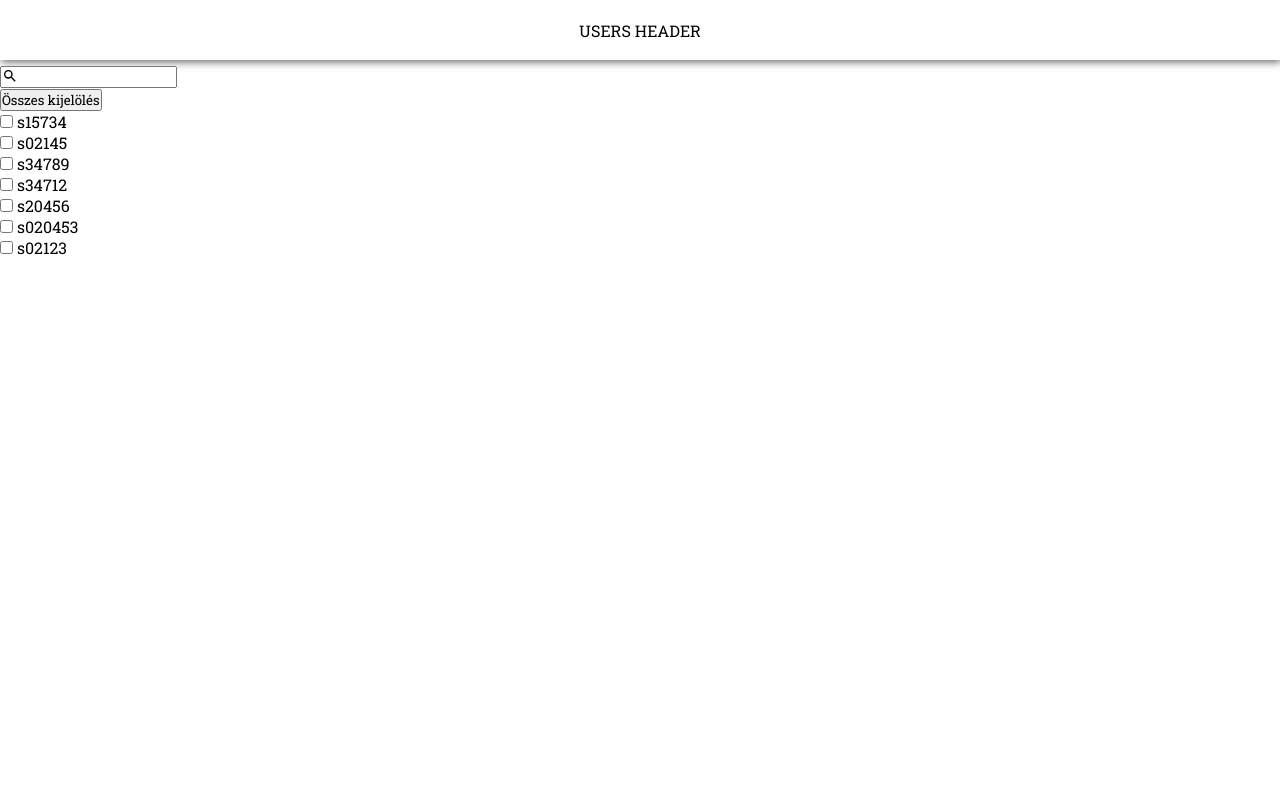
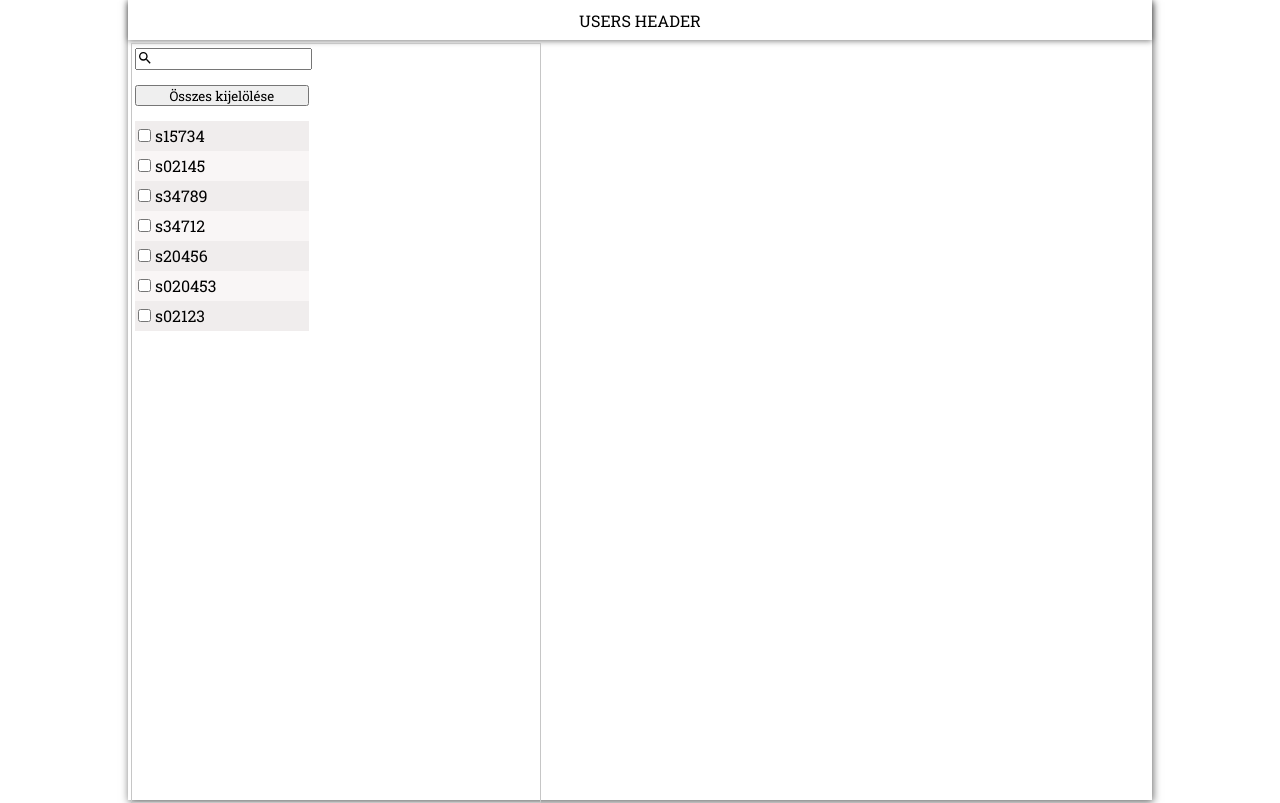
Before and after one commit to benstonemountain/userlistV2, an Angular app: page / in a window 1280 px wide. Built offline with nearby package versions, Linux system fonts and the light colour scheme.

Commit message:
added css to aside and home

```diff
--- a/src/app/components/aside/aside.component.css
+++ b/src/app/components/aside/aside.component.css
@@ -1,14 +1,41 @@
 .aside-wrap {
-    margin-top: 5px;
+  border: 1px solid rgb(198, 198, 198);
+  width: 40%;
+  height: calc(100% - 40px);
+  margin: 3px;
+  padding: 3px;
 }
 
 img {
-    width: 22px;
+  width: 22px;
 }
 
+
 ::placeholder {
+  background: url("../../../assets/pics/search_icon.svg");
+  background-size: 16px;
+  background-repeat: no-repeat;
+}
 
-    background: url('../../../assets/pics/search_icon.svg');
-    background-size: 16px;
-    background-repeat: no-repeat;
-  }
+.select-all-button {
+  width: 173.6px;
+  height: 20.8px;
+  margin: 15px 0;
+
+}
+
+.identifiers {
+  /* border: 1px solid black; */
+  width: 173.6px;
+  height: 30px;
+  display: flex;
+  align-items: center;
+  padding-left: 3px;
+}
+
+.identifiers:nth-child(odd) {
+  background-color: rgb(240, 237, 237);
+}
+.identifiers:nth-child(even) {
+  background-color: rgb(249, 246, 246);
+}
--- a/src/app/components/aside/aside.component.html
+++ b/src/app/components/aside/aside.component.html
@@ -1,10 +1,10 @@
 <div class="aside-wrap">
   <div class="search-wrap">
-    <input type="text" id="search" placeholder=" " [(ngModel)]="textByUser" (input)="onSearch()"  />
+    <input type="text" id="search-field" placeholder=" " [(ngModel)]="textByUser" (input)="onSearch()"  />
   </div>
 
   <button class="select-all-button" (click)="selectAllCheckboxes()">
-{{selectAll ? "Kijelölés visszavonása" : "Összes kijelölés"}}
+{{selectAll ? "Kijelölés visszavonása" : "Összes kijelölése"}}
   </button>
 
   <div class="identifiers" *ngFor="let item of filteredUsers; let i = index">
--- a/src/app/components/header/header.component.css
+++ b/src/app/components/header/header.component.css
@@ -1,8 +1,9 @@
 .header-wrap {
     width: 100%;
-    height: 60px;
+    height: 40px;
     display: flex;
     justify-content: center;
     align-items: center;
-    box-shadow: 1px 2px 8px  rgba(0,0,0, .6);
+    /* border: 1px solid rgb(198, 191, 191); */
+    box-shadow: 0px 1px 6px  rgba(0,0,0, .5);
     }
--- a/src/app/components/home/home.component.css
+++ b/src/app/components/home/home.component.css
@@ -0,0 +1,7 @@
+.home-wrap {
+    /* border: 1px solid black; */
+    width: 80%;
+    margin: 0 auto;
+    height: 100vh;
+    box-shadow: 1px 2px 8px  rgba(0,0,0, .6);
+}
--- a/src/app/components/home/home.component.html
+++ b/src/app/components/home/home.component.html
@@ -1,3 +1,6 @@
+<div class="home-wrap">
+
 <app-header></app-header>
 <app-aside></app-aside>
 <app-details></app-details>
+</div>
```
